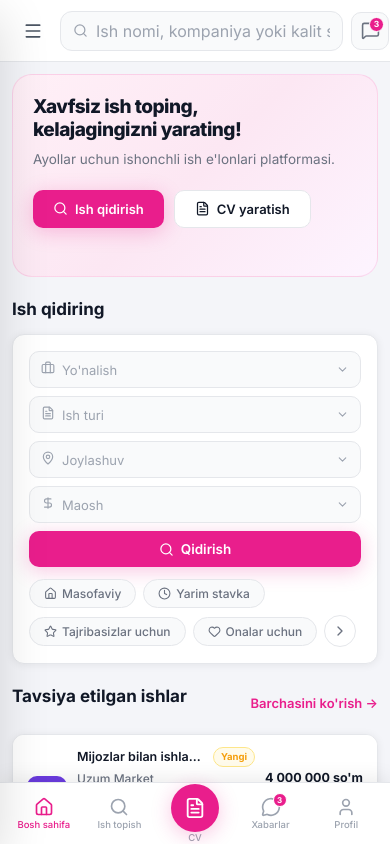
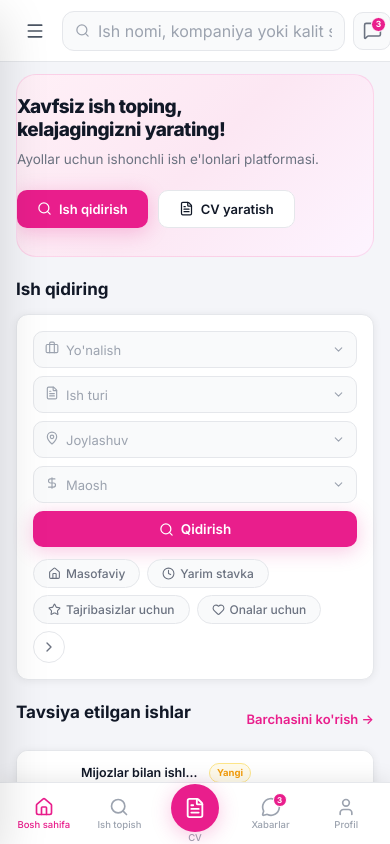
Before and after one commit to Omaddevs/ayolkaryera-webapp, a React (Vite) app: page / in a window 390 px wide. Shown: the top 844 px of the page. Built offline with nearby package versions, Linux system fonts and the light colour scheme.

Commit message:
Fix mobile page padding symmetry and style banner scroll in brand pink.
Co-authored-by: Cursor <cursoragent@cursor.com>

```diff
--- a/index.html
+++ b/index.html
@@ -3,7 +3,7 @@
   <head>
     <meta charset="UTF-8" />
     <link rel="icon" type="image/svg+xml" href="/favicon.svg" />
-    <meta name="viewport" content="width=device-width, initial-scale=1.0" />
+    <meta name="viewport" content="width=device-width, initial-scale=1.0, viewport-fit=cover" />
     <title>ayolkaryera</title>
   </head>
   <body>
--- a/src/components/home/BannerSection.module.css
+++ b/src/components/home/BannerSection.module.css
@@ -1,4 +1,12 @@
-.section { display: flex; flex-direction: column; gap: 12px; }
+.section {
+  display: flex;
+  flex-direction: column;
+  gap: 12px;
+  width: 100%;
+  max-width: 100%;
+  min-width: 0;
+  box-sizing: border-box;
+}
 
 .sectionHeader {
   display: flex;
@@ -278,13 +286,33 @@
     display: flex;
     gap: 10px;
     overflow-x: auto;
-    padding-bottom: 4px;
+    overflow-y: hidden;
+    padding-bottom: 14px;
+    margin-bottom: 2px;
     scroll-snap-type: x mandatory;
     -webkit-overflow-scrolling: touch;
+    scrollbar-width: thin;
+    scrollbar-color: var(--primary) var(--primary-10);
   }
 
-  .bannerTrack::-webkit-scrollbar { height: 4px; }
-  .bannerTrack::-webkit-scrollbar-thumb { background: var(--border); border-radius: 4px; }
+  .bannerTrack::-webkit-scrollbar {
+    height: 5px;
+  }
+
+  .bannerTrack::-webkit-scrollbar-track {
+    background: var(--primary-10);
+    border-radius: var(--r-full);
+    margin-top: 6px;
+  }
+
+  .bannerTrack::-webkit-scrollbar-thumb {
+    background: linear-gradient(90deg, var(--primary) 0%, #ff6bb5 100%);
+    border-radius: var(--r-full);
+  }
+
+  .bannerTrack::-webkit-scrollbar-thumb:hover {
+    background: var(--primary-dark);
+  }
 
   .bannerCard {
     min-width: 240px;
--- a/src/components/layout/AppLayout.module.css
+++ b/src/components/layout/AppLayout.module.css
@@ -16,25 +16,46 @@
   display: flex;
   overflow: hidden;
   min-height: calc(100vh - var(--header-h));
+  min-width: 0;
+  width: 100%;
 }
 
 .page {
   flex: 1;
   min-width: 0;
+  width: 100%;
+  max-width: 100%;
   overflow-y: auto;
+  overflow-x: hidden;
   padding: 20px 24px 100px;
   display: flex;
   flex-direction: column;
   gap: 20px;
+  box-sizing: border-box;
+}
+
+@media (max-width: 1023px) {
+  .page {
+    padding-left: 16px;
+    padding-right: 16px;
+  }
 }
 
 @media (max-width: 767px) {
   .page {
-    padding: 16px 14px calc(var(--mobile-nav-h) + 20px);
+    padding-top: 16px;
+    padding-bottom: calc(var(--mobile-nav-h) + 20px);
+    padding-left: max(16px, env(safe-area-inset-left, 0px));
+    padding-right: max(16px, env(safe-area-inset-right, 0px));
     gap: 16px;
   }
 }
 
 @media (max-width: 480px) {
-  .page { padding: 12px 12px calc(var(--mobile-nav-h) + 16px); }
+  .page {
+    padding-top: 12px;
+    padding-bottom: calc(var(--mobile-nav-h) + 16px);
+    padding-left: max(16px, env(safe-area-inset-left, 0px));
+    padding-right: max(16px, env(safe-area-inset-right, 0px));
+  }
 }
--- a/src/components/layout/Header.module.css
+++ b/src/components/layout/Header.module.css
@@ -151,10 +151,14 @@
 /* ─── Responsive ─────────────────────────────────────────────────────────── */
 @media (max-width: 1023px) {
   .menuBtn { display: flex; }
+  .header {
+    padding-left: max(16px, env(safe-area-inset-left, 0px));
+    padding-right: max(16px, env(safe-area-inset-right, 0px));
+  }
 }
 
 @media (max-width: 600px) {
-  .header { padding: 0 14px; gap: 8px; }
+  .header { gap: 8px; }
   .profileInfo { display: none; }
   .profileBtn { padding: 4px; }
   .searchWrap { max-width: none; }
--- a/src/pages/Home.module.css
+++ b/src/pages/Home.module.css
@@ -1,4 +1,12 @@
-.page { display: flex; flex-direction: column; gap: 20px; }
+.page {
+  display: flex;
+  flex-direction: column;
+  gap: 20px;
+  width: 100%;
+  max-width: 100%;
+  min-width: 0;
+  box-sizing: border-box;
+}
 
 /* Hero */
 .hero {
@@ -376,7 +384,7 @@
 }
 
 @media (max-width: 767px) {
-  .hero { grid-template-columns: 1fr; padding: 20px; min-height: auto; }
+  .hero { grid-template-columns: 1fr; padding: 20px 0 0; min-height: auto; }
   .heroIllust { display: none; }
   .heroTitle { font-size: 22px; }
   .statsGrid { grid-template-columns: repeat(2, 1fr); }
```
